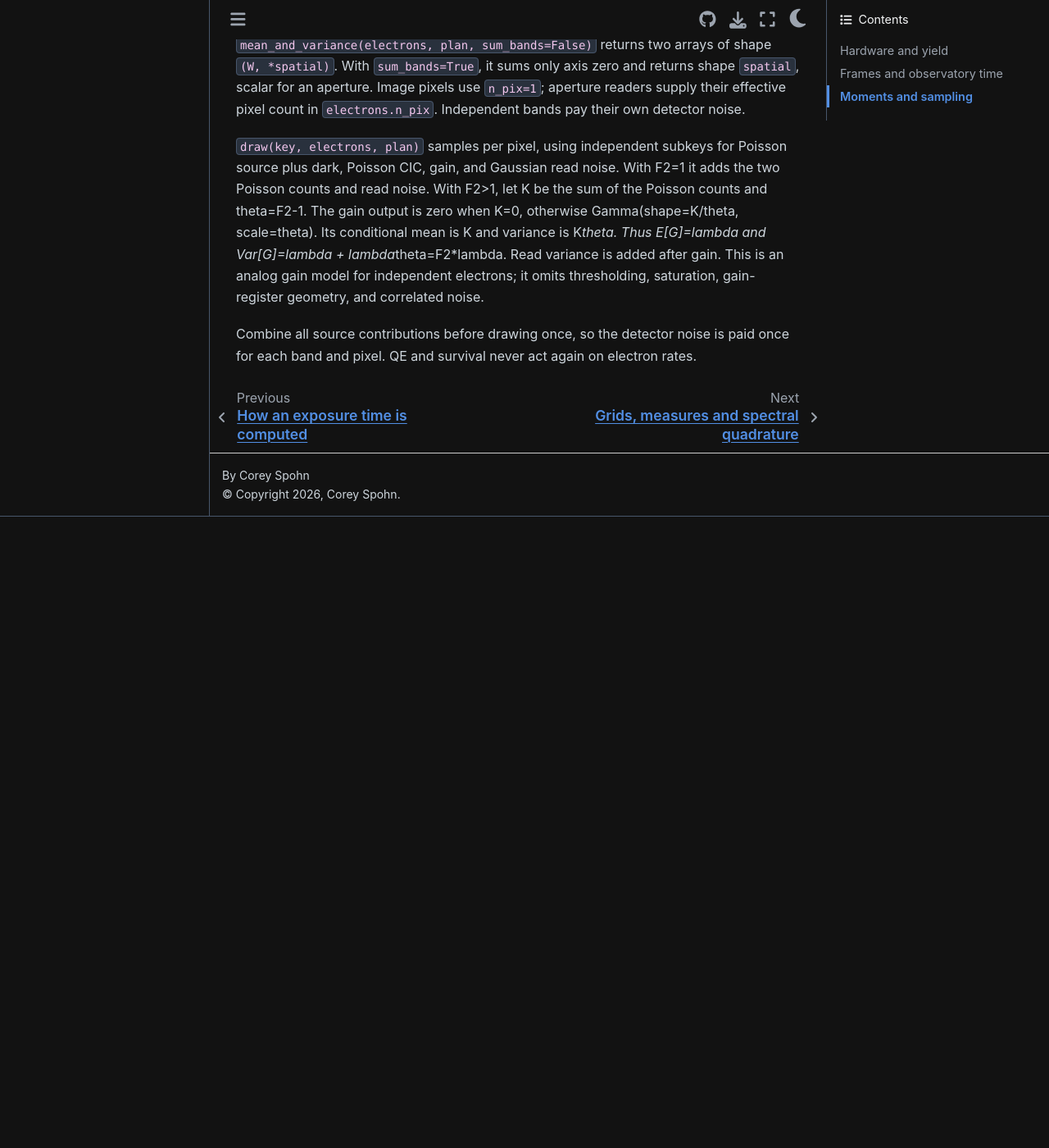
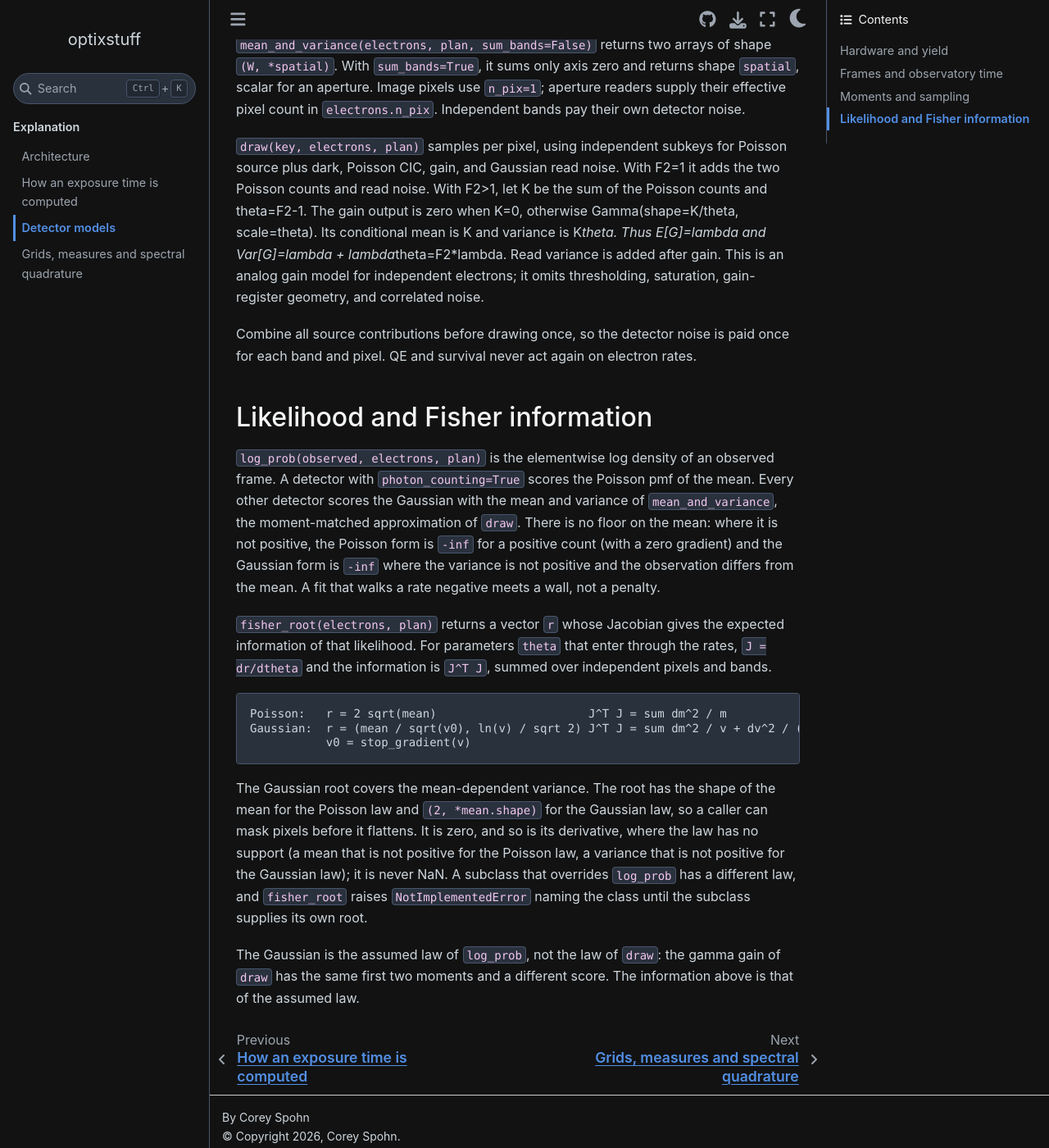
Before and after one commit to CoreySpohn/optixstuff, a Sphinx documentation site: the page built from docs/explanation/detector_models.md, in a window 1280 px wide and 1400 px high, scrolled down 2064 px. Shown: the whole window at 82% size. Built offline with Sphinx 7.4.7 and the Sphinx Book theme 1.1.4, drawn with Linux system fonts in a browser that asks for light colours; pages that are not in the unit, such as notebooks, are missing from menus; the version number could not be read and is left out; before the commit the page ends 2694 px from its top, so only the background shows below that.

Commit message:
docs(detector): describe the likelihood walls and fisher_root

````diff
--- a/docs/explanation/detector_models.md
+++ b/docs/explanation/detector_models.md
@@ -113,3 +113,38 @@ thresholding, saturation, gain-register geometry, and correlated noise.
 Combine all source contributions before drawing once, so the detector
 noise is paid once for each band and pixel. QE and survival never act
 again on electron rates.
+
+## Likelihood and Fisher information
+
+`log_prob(observed, electrons, plan)` is the elementwise log density of an
+observed frame. A detector with `photon_counting=True` scores the Poisson pmf
+of the mean. Every other detector scores the Gaussian with the mean and
+variance of `mean_and_variance`, the moment-matched approximation of `draw`.
+There is no floor on the mean: where it is not positive, the Poisson form is
+`-inf` for a positive count (with a zero gradient) and the Gaussian form is
+`-inf` where the variance is not positive and the observation differs from the
+mean. A fit that walks a rate negative meets a wall, not a penalty.
+
+`fisher_root(electrons, plan)` returns a vector `r` whose Jacobian gives the
+expected information of that likelihood. For parameters `theta` that enter
+through the rates, `J = dr/dtheta` and the information is `J^T J`, summed over
+independent pixels and bands.
+
+```text
+Poisson:   r = 2 sqrt(mean)                      J^T J = sum dm^2 / m
+Gaussian:  r = (mean / sqrt(v0), ln(v) / sqrt 2) J^T J = sum dm^2 / v + dv^2 / (2 v^2)
+           v0 = stop_gradient(v)
+```
+
+The Gaussian root covers the mean-dependent variance. The root has the shape of
+the mean for the Poisson law and `(2, *mean.shape)` for the Gaussian law, so a
+caller can mask pixels before it flattens. It is zero, and so is its
+derivative, where the law has no support (a mean that is not positive for the
+Poisson law, a variance that is not positive for the Gaussian law); it is never
+NaN. A subclass that overrides `log_prob` has a different law, and
+`fisher_root` raises `NotImplementedError` naming the class until the subclass
+supplies its own root.
+
+The Gaussian is the assumed law of `log_prob`, not the law of `draw`: the gamma
+gain of `draw` has the same first two moments and a different score. The
+information above is that of the assumed law.
````
